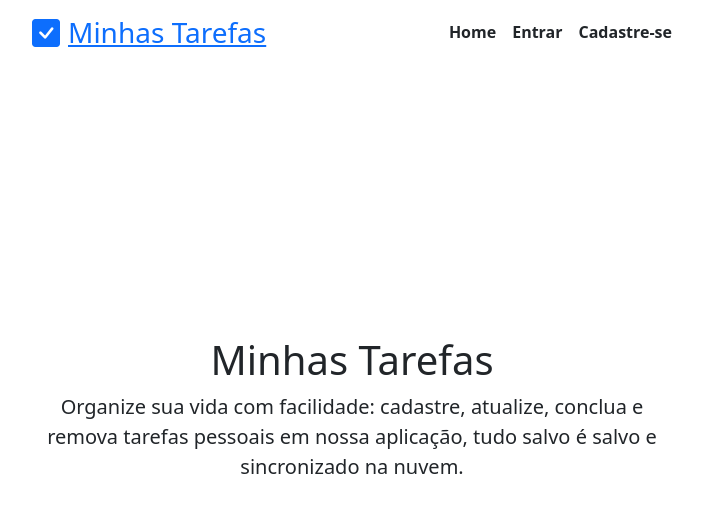
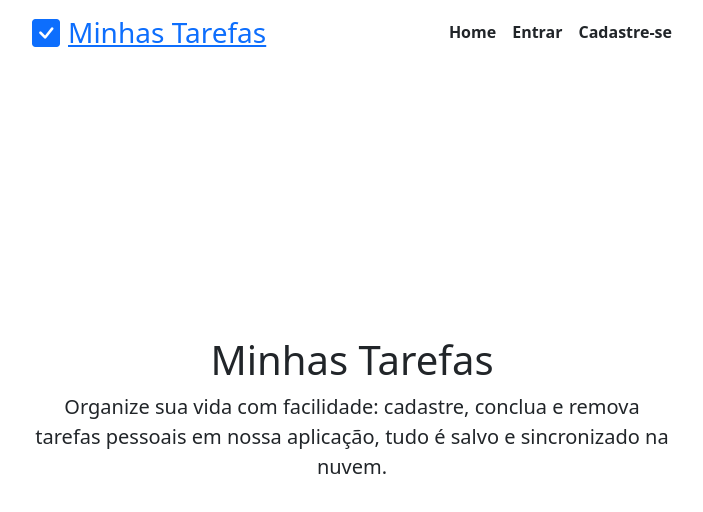
Before and after one commit to AlissonSilva07/todolist-frontend, a React (Vite) app: page / in a window 1280 px wide. Shown: the top 512 px of the page, without its empty margins (288-991 px from the left). Built offline with nearby package versions, Linux system fonts and the light colour scheme; no server answers.

Commit message:
fix: adjust presentation text

```diff
--- a/src/pages/auth/home.jsx
+++ b/src/pages/auth/home.jsx
@@ -5,8 +5,6 @@ import { Link, useLocation } from 'react-router-dom'
 import { Logo } from '../../components/Logo'
 
 export function Home() {
-  const { pathname } = useLocation()
-
   return (
     <section className="wrapper d-flex vh-100 text-center">
       <div className="cover-container d-flex w-100 h-100 p-3 mx-auto flex-column">
@@ -43,9 +41,8 @@ export function Home() {
           <h1>Minhas Tarefas</h1>
 
           <p className="lead">
-            Organize sua vida com facilidade: cadastre, atualize, conclua e
-            remova tarefas pessoais em nossa aplicação, tudo salvo é salvo e
-            sincronizado na nuvem.
+            Organize sua vida com facilidade: cadastre, conclua e remova tarefas
+            pessoais em nossa aplicação, tudo é salvo e sincronizado na nuvem.
           </p>
         </main>
       </div>
```
